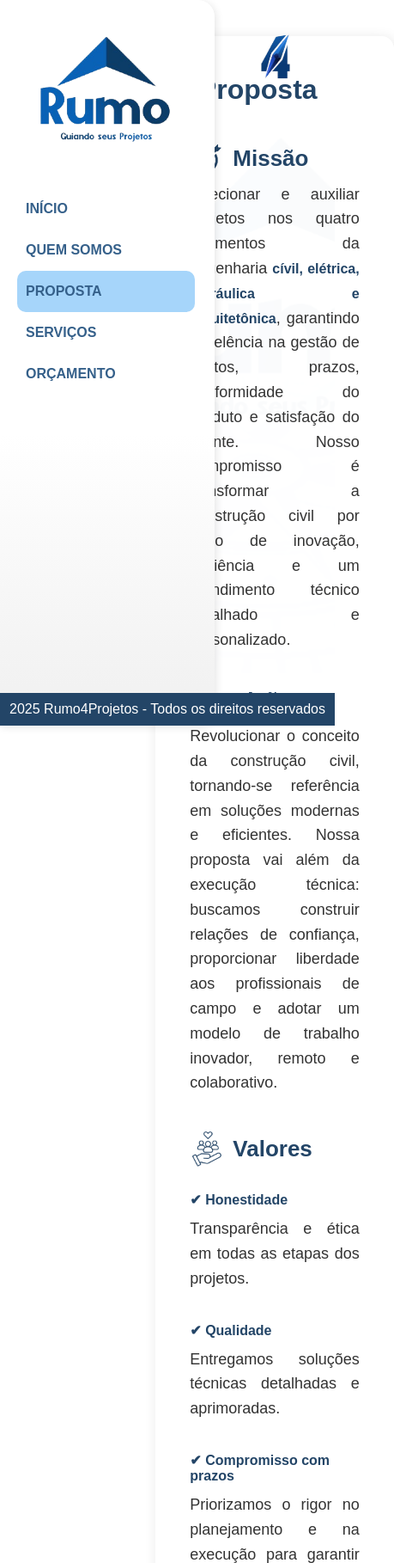
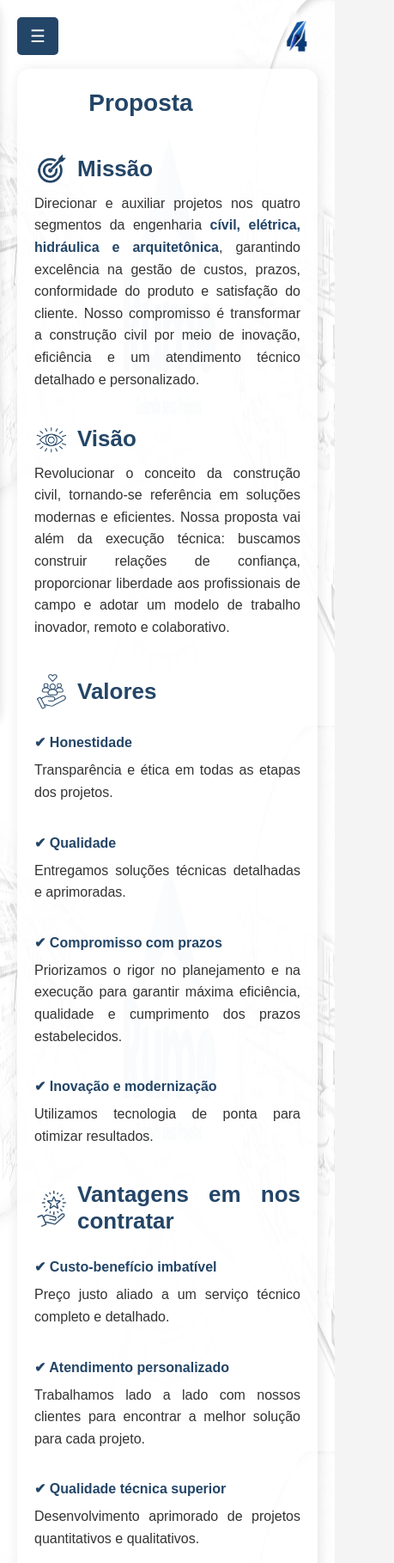
Before and after one commit to rumo4projeto/git_site, a plain HTML site: page proposta.html in a window 390 px wide. Shown: the top 1818 px of the page at 86% size, 459 px wide, since content can reach past the window. Drawn offline with Linux system fonts and the light colour scheme; a web font is replaced by a local one.

Commit message:
proposta

```diff
--- a/proposta.html
+++ b/proposta.html
@@ -12,11 +12,13 @@
             padding: 0;
             box-sizing: border-box;
         }
+
         body {
             font-family: 'Arial', sans-serif;
-            display: flex;
-            height: 100vh;
+            min-height: 100vh;
+            background: #f4f4f4;
         }
+
         nav {
             width: 250px;
             height: 100vh;
@@ -30,7 +32,10 @@
             border-radius: 0 20px 20px 0;
             box-shadow: 2px 2px 10px rgba(0, 0, 0, 0.1);
             padding-bottom: 20px;
+            transition: transform 0.3s ease-in-out;
+            z-index: 1000;
         }
+
         .nav-content {
             display: flex;
             flex-direction: column;
@@ -38,11 +43,12 @@
             width: 100%;
             padding-left: 20px;
         }
+
         nav img {
             max-width: 130%;
-            padding: 0px;
             border-radius: 10px;
         }
+
         nav a {
             color: #35608a;
             text-decoration: none;
@@ -55,33 +61,53 @@
             border-radius: 10px;
             padding-left: 10px;
         }
+
         nav a:hover {
             background: rgba(9, 98, 182, 0.2);
         }
+
         nav a.active {
             background: #a6d5fa;
             border-radius: 10px;
             font-weight: bold;
         }
+
+        .menu-toggle {
+            display: none;
+            position: fixed;
+            top: 20px;
+            left: 20px;
+            background-color: #234567;
+            color: white;
+            border: none;
+            padding: 10px 15px;
+            font-size: 20px;
+            border-radius: 5px;
+            z-index: 1100;
+            cursor: pointer;
+        }
+
         .content {
         margin-left: 250px;
         width: calc(100% - 250px);
         min-height: 100vh;
         display: flex;
         flex-direction: column;
-            justify-content: flex-start;
+        justify-content: center;
         align-items: center;
         text-align: center;
         position: relative;
         padding: 5vh 40px;
 
         background-image: url('image/home.png');
-            background-size: cover;
-            background-position: center;
-            background-repeat: repeat;
-            background-attachment:scroll;
-            z-index: -1;
+        background-repeat: no-repeat;
+        background-size: 100% auto;
+        background-position: top center;
+        background-attachment: fixed;
+        z-index: 0;
       }
+
+
         .content::after {
             content: "";
             position: absolute;
@@ -92,19 +118,10 @@
             background: rgba(255, 255, 255, 0.8);
             z-index: 1;
         }
+
         .content > * {
             position: relative;
             z-index: 2;
-        }
-        .footer {
-            width: 100%;
-            text-align: center;
-            padding: 10px;
-            background: #234567;
-            color: white;
-            position: fixed;
-            bottom: 0;
-            left: 0;
         }
 
         .text-container {
@@ -114,6 +131,7 @@
             border-radius: 15px;
             box-shadow: 2px 2px 15px rgba(0, 0, 0, 0.1);
         }
+
         h1 {
             font-family: 'ADLaM Display', sans-serif;
             font-size: 32px;
@@ -123,6 +141,7 @@
             max-width: 80%;
             line-height: 1.4;
         }
+
         h2 {
             font-family: 'ADLaM Display', sans-serif;
             color: #234567;
@@ -131,11 +150,13 @@
             display: flex;
             align-items: center;
         }
+
         h2 img {
             width: 40px;
             height: auto;
             margin-right: 10px;
         }
+
         p {
             font-size: 18px;
             line-height: 1.6;
@@ -144,43 +165,105 @@
             text-align: justify;
             margin-top: 10px;
         }
-        .topic {
-            justify-content: flex-start;
-            text-align: justify;
-            margin: 40px 0;
-            text-align: left;
-        }
+
         p span {
             font-size: 16px;
             font-weight: bold;
             color: #234567;
         }
-        /*Ajusta posiçao e tamanho da img*/
+
+        .topic {
+            justify-content: flex-start;
+            text-align: justify;
+            margin: 40px 0;
+        }
+
+        ul {
+            list-style: none;
+            padding: 0;
+        }
+
+        ul li {
+            color: #234567;
+            font-weight: bold;
+        }
+
+        .footer {
+            width: 100%;
+            text-align: center;
+            padding: 10px;
+            background: #234567;
+            color: white;
+            position: relative;
+        }
+
         .logo-top-right {
             position: fixed;
-            top: 20px; /* Distância do topo */
-            right: 20px; /* Distância da direita */
-            width: 100px; /* Ajuste o tamanho conforme necessário */
+            top: 20px;
+            right: 20px;
+            width: 100px;
             height: auto;
             opacity: 1;
+            z-index: 1000;
         }
-        .logo-top-right:hover {
-            opacity: 1;
+
+        @media (max-width: 768px) {
+            nav {
+                transform: translateX(-100%);
+                position: fixed;
+                height: 100%;
+            }
+
+            nav.active {
+                transform: translateX(0);
+            }
+
+            .menu-toggle {
+                display: block;
+            }
+
+            .content {
+                margin-left: 0;
+                width: 100%;
+                padding: 80px 20px 20px;
+            }
+
+            .text-container {
+                padding: 20px;
+            }
+
+            h1 {
+                font-size: 28px;
+            }
+
+            p {
+                font-size: 16px;
+            }
+
+            .logo-top-right {
+                width: 70px;
+                top: 10px;
+                right: 10px;
+            }
         }
     </style>
 </head>
 <body>
-    <nav>
+
+    <!-- Botão do menu hamburguer -->
+    <button class="menu-toggle" onclick="toggleMenu()">☰</button>
+
+    <nav id="sideMenu">
         <img src="image/logo.png" alt="Logo">
         <div class="nav-content">
             <a href="index.html">INÍCIO</a>
             <a href="quem-somos.html">QUEM SOMOS</a>
             <a href="proposta.html" class="active">PROPOSTA</a>
             <a href="servicos.html">SERVIÇOS</a>
-
             <a href="contato.html">ORÇAMENTO</a>
         </div>
     </nav>
+
     <div class="content">
         <div class="text-container">
             <h1>Proposta</h1>
@@ -193,62 +276,51 @@
                 <p>Revolucionar o conceito da construção civil, tornando-se referência em soluções modernas e eficientes. Nossa proposta vai além da execução técnica: buscamos construir relações de confiança, proporcionar liberdade aos profissionais de campo e adotar um modelo de trabalho inovador, remoto e colaborativo.</p>
             </div>
             <div class="topic">
-                <h2><img src="image/6.png" alt="Valores">Valores</h2>
-                <br/>
-                <ul style="list-style: none; padding: 0;">
-                    <li style="color: #234567; font-weight: bold;">✔ Honestidade</li>
-                    <p>Transparência e ética em todas as etapas dos projetos.</p>
-                    <br/>
-                    <br/>
-                    <li style="color: #234567; font-weight: bold;">✔ Qualidade</li>
-                    <p>Entregamos soluções técnicas detalhadas e aprimoradas.</p>
-                    <br/>
-                    <br/>
-                    <li style="color: #234567; font-weight: bold;">✔ Compromisso com prazos</li>
-                    <p>Priorizamos o rigor no planejamento e na execução para garantir máxima eficiência, qualidade e cumprimento dos prazos estabelecidos.</p>
-                    <br/>
-                    <br/>
-                    <li style="color: #234567; font-weight: bold;">✔ Inovação e modernização</li>
-                    <p>Utilizamos tecnologia de ponta para otimizar resultados. </p>
+                <h2><img src="image/6.png" alt="Valores">Valores</h2><br/>
+                <ul>
+                    <li>✔ Honestidade</li>
+                    <p>Transparência e ética em todas as etapas dos projetos.</p><br/><br/>
+                    <li>✔ Qualidade</li>
+                    <p>Entregamos soluções técnicas detalhadas e aprimoradas.</p><br/><br/>
+                    <li>✔ Compromisso com prazos</li>
+                    <p>Priorizamos o rigor no planejamento e na execução para garantir máxima eficiência, qualidade e cumprimento dos prazos estabelecidos.</p><br/><br/>
+                    <li>✔ Inovação e modernização</li>
+                    <p>Utilizamos tecnologia de ponta para otimizar resultados.</p>
                 </ul>
             </div>
             <div class="topic">
-                <h2><img src="image/7.png" alt="Vantagens">Vantagens em nos contratar</h2>
-                <br/>
-                <ul style="list-style: none; padding: 0;">
-                    <li style="color: #234567; font-weight: bold;">✔ Custo-benefício imbatível</li>
-                    <p>Preço justo aliado a um serviço técnico completo e detalhado.</p>
-                    <br/>
-                    <br/>
-                    <li style="color: #234567; font-weight: bold;">✔ Atendimento personalizado</li>
-                    <p>Trabalhamos lado a lado com nossos clientes para encontrar a melhor solução para cada projeto.</p>
-                    <br/>
-                    <br/>
-                    <li style="color: #234567; font-weight: bold;">✔ Qualidade técnica superior</li>
+                <h2><img src="image/7.png" alt="Vantagens">Vantagens em nos contratar</h2><br/>
+                <ul>
+                    <li>✔ Custo-benefício imbatível</li>
+                    <p>Preço justo aliado a um serviço técnico completo e detalhado.</p><br/><br/>
+                    <li>✔ Atendimento personalizado</li>
+                    <p>Trabalhamos lado a lado com nossos clientes para encontrar a melhor solução para cada projeto.</p><br/><br/>
+                    <li>✔ Qualidade técnica superior</li>
                     <p>Desenvolvimento aprimorado de projetos quantitativos e qualitativos.</p>
                 </ul>
             </div>
             <div class="topic">
-                <h2><img src="image/8.png" alt="Diferenciais">Nossos Diferenciais</h2>
-                <br/>
-                <ul style="list-style: none; padding: 0;">
-                    <li style="color: #234567; font-weight: bold;">✔ Abordagem moderna e inovadora</li>
-                    <p>Utilizamos tecnologia avançada para criar projetos técnicos e criativos.</p>
-                    <br/>
-                    <br/>
-                    <li style="color: #234567; font-weight: bold;">✔ Alto nível técnico</li>
-                    <p>Equipe especializada, combinando precisão técnica com criatividade.</p>
-                    <br/>
-                    <br/>
-                    <li style="color: #234567; font-weight: bold;">✔ Compromisso com o cliente</li>
+                <h2><img src="image/8.png" alt="Diferenciais">Nossos Diferenciais</h2><br/>
+                <ul>
+                    <li>✔ Abordagem moderna e inovadora</li>
+                    <p>Utilizamos tecnologia avançada para criar projetos técnicos e criativos.</p><br/><br/>
+                    <li>✔ Alto nível técnico</li>
+                    <p>Equipe especializada, combinando precisão técnica com criatividade.</p><br/><br/>
+                    <li>✔ Compromisso com o cliente</li>
                     <p>Direcionamos cada projeto para garantir o melhor rumo, sempre focando na satisfação e eficiência.</p>
-                    <br/>
-                    <br/>
                 </ul>
             </div>
         </div>
     </div>
+
     <div class="footer">2025 Rumo4Projetos - Todos os direitos reservados</div>
     <img src="image/2.png" alt="Logo Extra" class="logo-top-right">
+
+    <script>
+        function toggleMenu() {
+            const nav = document.getElementById('sideMenu');
+            nav.classList.toggle('active');
+        }
+    </script>
 </body>
 </html>
```
Lines whose indentation alone changed are shown as unchanged.
